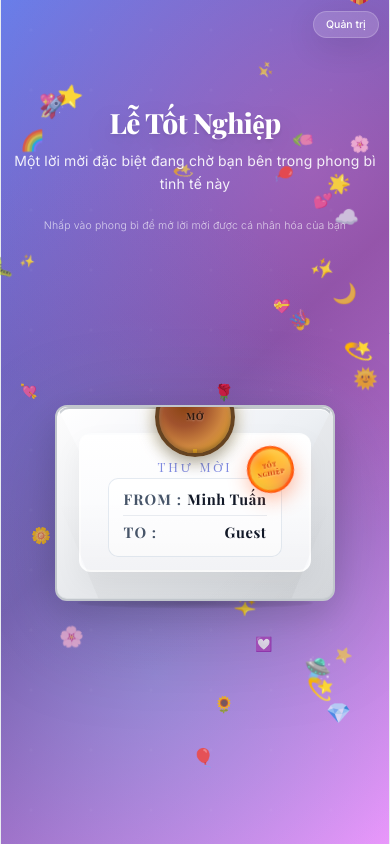
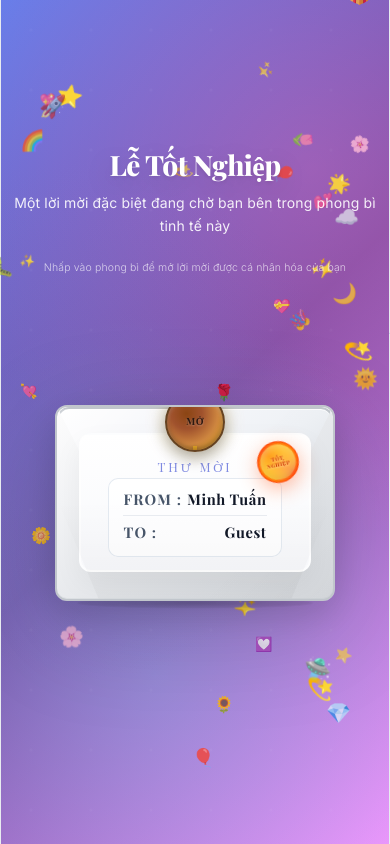
Before and after one commit to NguyenHuuMinhTuan/Invitation, a React (Vite) app: page / in a window 390 px wide. Built offline with nearby package versions, Linux system fonts and the light colour scheme.

Commit message:
invatation

```diff
--- a/src/components/Letter.jsx
+++ b/src/components/Letter.jsx
@@ -55,10 +55,7 @@ const Letter = ({ recipientName = 'Guest', invitationId = null }) => {
                 <p className="body-text">
                   Mong bạn dành chút thời gian đến chung vui cùng gia đình và bạn bè,
                   cùng trao nhau những lời chúc, kỷ niệm tươi sáng và niềm hy vọng mới.
-                </p>
-                <p className="body-text">
-                  Vui lòng xác nhận trước ngày 15 tháng 4 để tôi chuẩn bị chu đáo nhất cho buổi lễ.
-                  Sự hiện diện của bạn sẽ làm cho buổi ngày càng thêm trọn vẹn và ấm áp.
+                   Sự hiện diện của bạn sẽ làm cho buổi ngày càng thêm trọn vẹn và ấm áp.
                 </p>
               </div>
 
--- a/src/pages/Home.jsx
+++ b/src/pages/Home.jsx
@@ -62,13 +62,6 @@ const Home = () => {
         </p>
         <Envelope recipientName={recipientName} onClick={handleEnvelopeClick} />
       </div>
-      <button
-        className="admin-btn"
-        onClick={() => navigate('/login')}
-        title="Đăng nhập Quản trị"
-      >
-        Quản trị
-      </button>
     </div>
   )
 }
--- a/src/styles/CreateQR.css
+++ b/src/styles/CreateQR.css
@@ -75,8 +75,8 @@
 /* Recipients Section */
 .recipients-section {
   background: white;
-  padding: 30px;
-  border-radius: 10px;
+  padding: clamp(15px, 4vw, 30px);
+  border-radius: clamp(8px, 2vw, 10px);
   box-shadow: 0 10px 40px rgba(0, 0, 0, 0.2);
 }
 
@@ -237,8 +237,8 @@
 /* QR Display Section */
 .qr-display-section {
   background: white;
-  padding: 30px;
-  border-radius: 10px;
+  padding: clamp(15px, 4vw, 30px);
+  border-radius: clamp(8px, 2vw, 10px);
   box-shadow: 0 10px 40px rgba(0, 0, 0, 0.2);
   display: flex;
   flex-direction: column;
--- a/src/styles/Envelope.css
+++ b/src/styles/Envelope.css
@@ -12,8 +12,8 @@
 .envelope {
   perspective: 1500px;
   position: relative;
-  width: 450px;
-  height: 320px;
+  width: clamp(280px, 90vw, 450px);
+  height: clamp(200px, 60vw, 320px);
   transition: all 0.4s cubic-bezier(0.25, 0.46, 0.45, 0.94);
   filter: drop-shadow(0 25px 50px rgba(0, 0, 0, 0.15));
 }
@@ -353,11 +353,11 @@
 /* Wax Seal Button */
 .wax-seal {
   position: absolute;
-  bottom: 30px;
+  bottom: clamp(15px, 3vw, 30px);
   left: 50%;
   transform: translateX(-50%);
-  width: 80px;
-  height: 80px;
+  width: clamp(60px, 12vw, 80px);
+  height: clamp(60px, 12vw, 80px);
   background:
     radial-gradient(circle at 35% 35%,
       #8b4513 0%,
@@ -365,7 +365,7 @@
       #cd853f 60%,
       #daa520 100%);
   border-radius: 50%;
-  border: 4px solid #654321;
+  border: clamp(2px, 0.5vw, 4px) solid #654321;
   box-shadow:
     0 6px 15px rgba(0, 0, 0, 0.3),
     inset 0 2px 4px rgba(255, 255, 255, 0.2),
@@ -615,38 +615,44 @@
 }
 
 @media (max-width: 480px) {
+  .envelope-container {
+    padding: clamp(0.5rem, 1vw, 1rem);
+    min-height: 50vh;
+  }
+
   .envelope {
-    width: 280px;
-    height: 196px;
+    width: clamp(250px, 85vw, 280px);
+    height: clamp(175px, 60vw, 196px);
   }
 
   .stamp-circle {
-    width: 45px;
-    height: 45px;
-    top: 15px;
-    right: 15px;
+    width: clamp(40px, 8vw, 45px);
+    height: clamp(40px, 8vw, 45px);
+    top: clamp(10px, 2vw, 15px);
+    right: clamp(10px, 2vw, 15px);
   }
 
   .stamp-text {
-    font-size: 6px;
+    font-size: clamp(5px, 1vw, 6px);
   }
 
   .envelope-address {
-    bottom: 20px;
-    left: 20px;
-    right: 20px;
+    bottom: clamp(15px, 2vw, 20px);
+    left: clamp(15px, 2vw, 20px);
+    right: clamp(15px, 2vw, 20px);
   }
 
   .address-line {
-    font-size: 10px;
+    font-size: clamp(9px, 1.5vw, 10px);
+    margin-bottom: clamp(2px, 0.5vw, 3px);
   }
 
   .address-line:first-child {
-    font-size: 11px;
+    font-size: clamp(10px, 1.8vw, 11px);
   }
 
   .click-text {
-    font-size: 12px;
-    padding: 6px 12px;
+    font-size: clamp(11px, 2vw, 12px);
+    padding: clamp(4px, 1vw, 6px) clamp(8px, 2vw, 12px);
   }
 }
--- a/src/styles/Home.css
+++ b/src/styles/Home.css
@@ -103,36 +103,6 @@
   }
 }
 
-.admin-btn {
-  position: fixed;
-  top: 2rem;
-  right: 2rem;
-  padding: 0.75rem 1.5rem;
-  background: rgba(255, 255, 255, 0.15);
-  backdrop-filter: blur(20px);
-  -webkit-backdrop-filter: blur(20px);
-  color: white;
-  border: 1px solid rgba(255, 255, 255, 0.2);
-  border-radius: 50px;
-  cursor: pointer;
-  font-family: var(--sans);
-  font-size: 0.875rem;
-  font-weight: 500;
-  transition: all 0.3s cubic-bezier(0.25, 0.46, 0.45, 0.94);
-  z-index: 100;
-  box-shadow: 0 8px 32px rgba(0, 0, 0, 0.1);
-}
-
-.admin-btn:hover {
-  background: rgba(255, 255, 255, 0.25);
-  transform: translateY(-2px) scale(1.02);
-  box-shadow: 0 12px 40px rgba(0, 0, 0, 0.15);
-}
-
-.admin-btn:active {
-  transform: translateY(0) scale(0.98);
-  transition: all 0.1s ease;
-}
 
 /* Responsive Design */
 @media (max-width: 1024px) {
--- a/src/styles/QrCode.css
+++ b/src/styles/QrCode.css
@@ -10,7 +10,7 @@
   display: flex;
   justify-content: center;
   align-items: center;
-  padding: 2rem;
+  padding: clamp(1rem, 2vw, 2rem);
   position: relative;
   overflow: auto;
 }
@@ -20,8 +20,8 @@
   max-width: 600px;
   background:
     linear-gradient(180deg, #fbfbfb 0%, #ffffff 42%, #f6f7fb 100%);
-  padding: 3rem;
-  border-radius: 16px;
+  padding: clamp(1.5rem, 4vw, 3rem);
+  border-radius: clamp(8px, 2vw, 16px);
   border: 1px solid rgba(151, 164, 185, 0.18);
   box-shadow:
     0 25px 40px rgba(0, 0, 0, 0.12),
@@ -43,10 +43,10 @@
 
 .qrcode-title {
   font-family: 'Playfair Display', serif;
-  font-size: 2.2rem;
+  font-size: clamp(1.5rem, 5vw, 2.2rem);
   color: #1f2937;
   text-align: center;
-  margin-bottom: 2rem;
+  margin-bottom: clamp(1rem, 3vw, 2rem);
   font-weight: 600;
 }
 
@@ -57,20 +57,20 @@
 .qrcode-input-group label {
   display: block;
   font-family: var(--sans);
-  font-size: 1rem;
+  font-size: clamp(0.9rem, 2vw, 1rem);
   color: #374151;
-  margin-bottom: 0.75rem;
+  margin-bottom: clamp(0.5rem, 1vw, 0.75rem);
   font-weight: 500;
 }
 
 .qrcode-input {
   width: 100%;
-  padding: 0.875rem 1rem;
+  padding: clamp(0.625rem, 2vw, 0.875rem) clamp(0.75rem, 2vw, 1rem);
   font-family: var(--sans);
-  font-size: 1rem;
+  font-size: clamp(0.9rem, 2vw, 1rem);
   color: #1f2937;
   border: 2px solid #e5e7eb;
-  border-radius: 8px;
+  border-radius: clamp(6px, 1vw, 8px);
   background: #ffffff;
   transition: all 0.3s ease;
   box-sizing: border-box;
```
Also changed, not shown: src/styles/Letter.css (+43 -29 lines).
